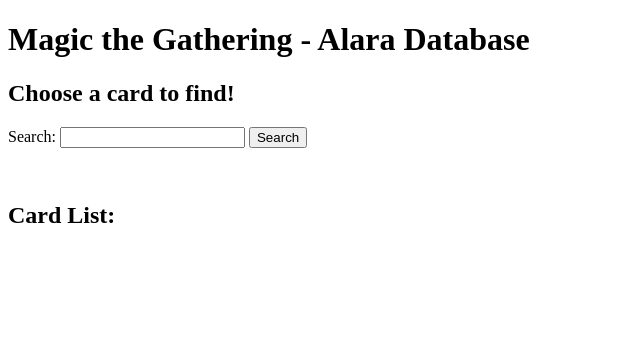
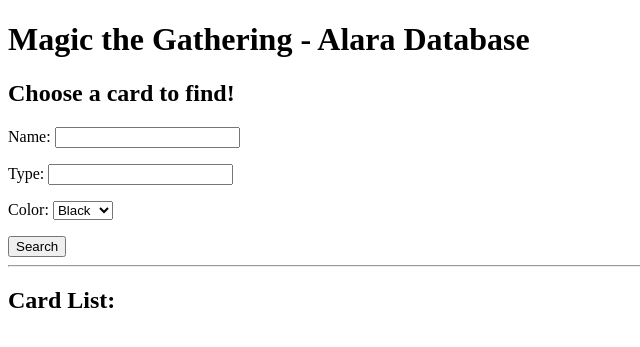
Before and after one commit to derialstrazus/MtGDeckBuilder, a Flask app: page / in a window 1280 px wide. Shown: the top 347 px of the page, without its empty margins (0-640 px from the left). Run offline with Flask 2, Linux system fonts and the light colour scheme; data that the repository does not hold is empty.

Commit message:
Added more parameters (type and color) to search.  Parameter search supports multiple types, for example showing Black Green for search = Black, or showing Human Angel for search = Angel.  Accomplished using wildcards.  Would like to add multiple fields for one parameter, such as searching for cards that are both Black AND Green.  Next, add images.

```diff
--- a/app/templates/searchPage.html
+++ b/app/templates/searchPage.html
@@ -8,18 +8,28 @@
     <h1>Magic the Gathering - Alara Database</h1>
     <h2>Choose a card to find!</h2>
 
-    <form action="{{ url_for('search_results') }}" name="cardName" method="post" class="add-entry">
-        <p>
-            Search:
-            <input type="text" name="CardName">
-            <input type="submit" value="Search">
+    <form action="{{ url_for('search_results') }}" name="cardName" method="post" class="add-entry", id="searchform">
+        <p>Name: <input type="text" name="CardName"></p>
+        <p>Type: <input type="text" name="CardType"></p>
+        <p>Color:
+            <select name="CardColor" form="searchform">
+                <option value="Black">Black</option>
+                <option value="Blue">Blue</option>
+                <option value="White">White</option>
+                <option value="Red">Red</option>
+                <option value="Green">Green</option>
+            </select>
         </p>
+
+        <input type="submit" value="Search">
         <br>
-        <h2>Card List:</h2>
-        {% for name in nameList %}
-            <a href={{ url_for('card_page', card_name=name) }}>{{ name }}</a><br>
-        {% endfor %}
+    </form>
 
-    </form>
+    <hr>
+    <h2>Card List:</h2>
+    {% for name in nameList %}
+        <a href={{ url_for('card_page', card_name=name) }}>{{ name }}</a><br>
+    {% endfor %}
+
 </body>
 </html>
--- a/app/views.py
+++ b/app/views.py
@@ -2,7 +2,6 @@
 
 from app import app
 from flask import render_template, session, request, redirect, url_for
-from .forms import SecurityForm
 import sqlite3
 
 @app.route('/', methods=['GET', 'POST'])
@@ -20,15 +19,21 @@
 @app.route('/results', methods=['GET', 'POST'])
 def search_results():
     cardName = request.form['CardName']
+    cardName = '%' + cardName + '%'
+    cardType = request.form['CardType']
+    cardType = '%' + cardType + '%'
+    cardColor = request.form['CardColor']
+    cardColor = '%' + cardColor + '%'
     conn = sqlite3.connect('ALA.db')
     c = conn.cursor()
-    c.execute('SELECT * FROM cards WHERE name=?;', [cardName,])
+    c.execute('SELECT * FROM cards WHERE name LIKE ? AND type LIKE ? AND colors LIKE ?;', [cardName, cardType, cardColor])
     cards = c.fetchall()
     conn.close()
     if cards:
         return render_template('resultsPage.html', cards=cards)
     else:
-        return 'Card not found!'
+        return 'Search for %s of type %s and color %s unsuccesful' % (cardName, cardType, cardColor)
+    # return 'Search for %s of type %s and color %s' % (cardName, cardType, cardColor)
 
 @app.route('/card/<card_name>')
 def card_page(card_name):
```
Also changed, not shown: JSONtoSQLDB.py (+9 -5 lines), app/templates/resultsPage.html (added, +16 -0 lines).
